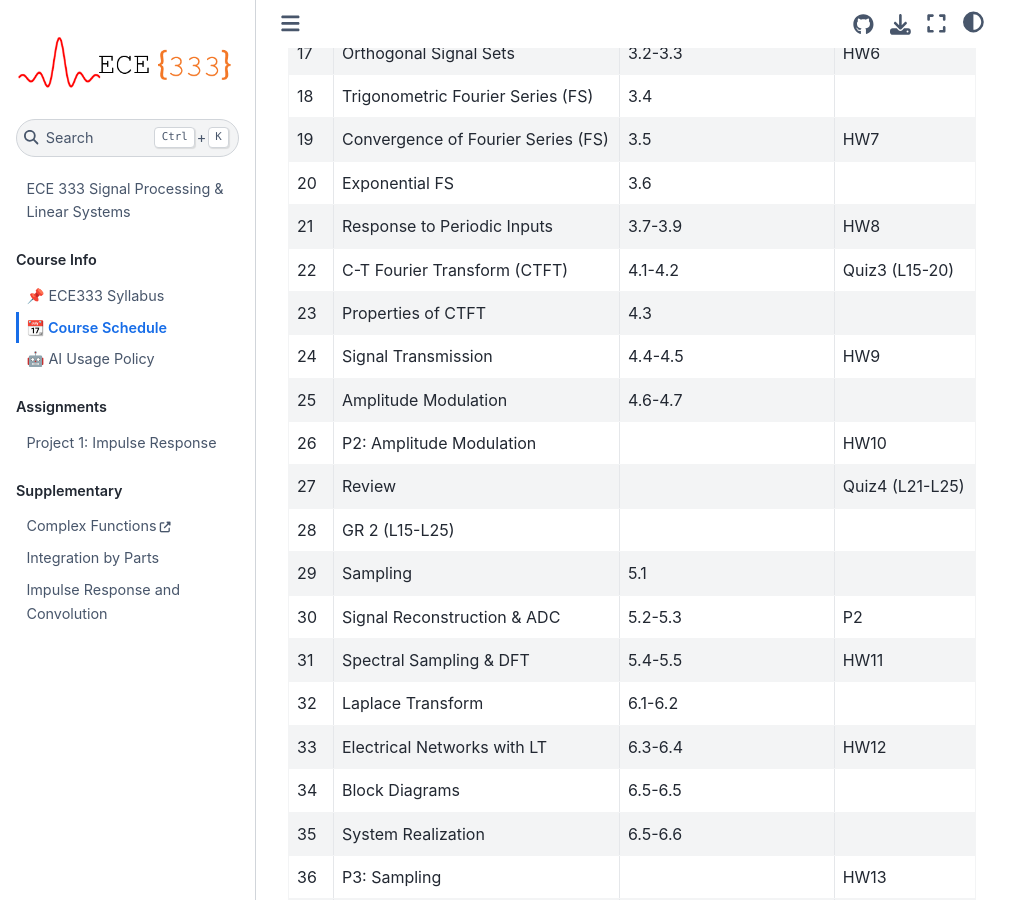
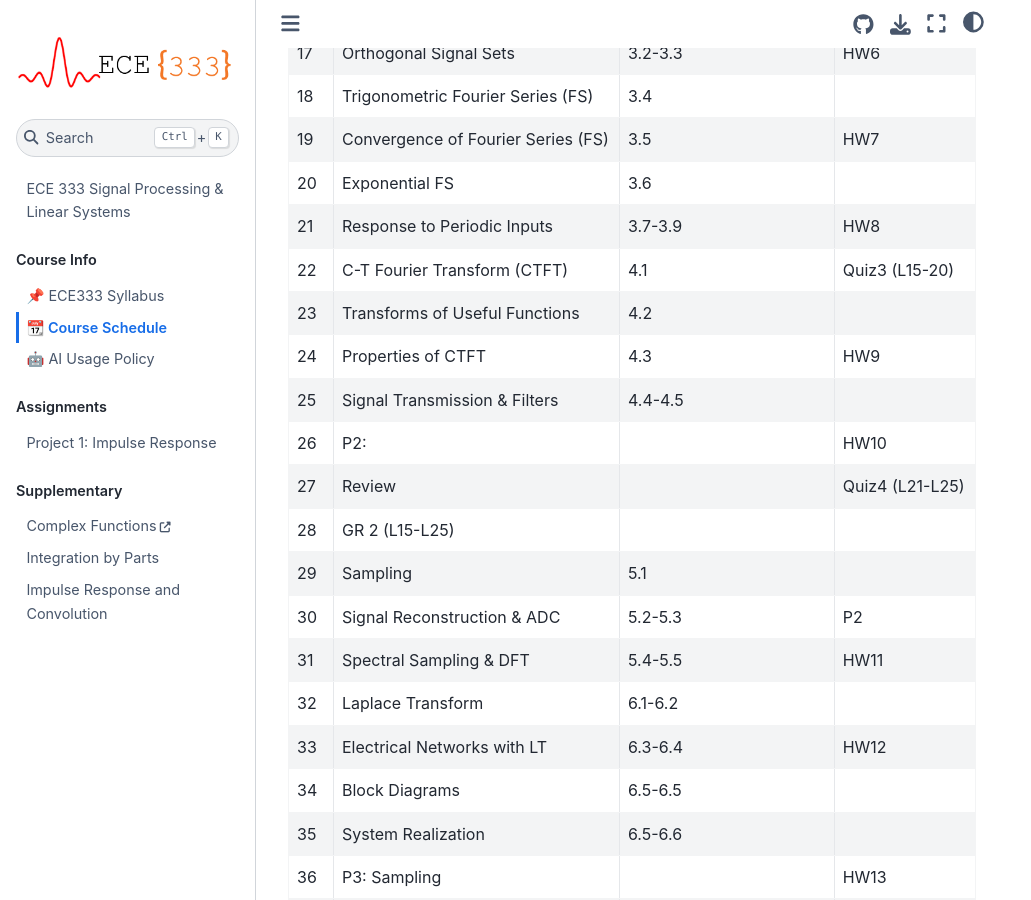
Before and after one commit to USAFA-ECE/ece333, a Jupyter Book: the page built from book/schedule.md, in a window 1280 px wide and 900 px high, scrolled down 1032 px. Shown: the whole window, without its empty margins (0-1031 px from the left). Built offline with Jupyter Book 1.0.4 settings and Sphinx 7.4.7 and the Sphinx Book theme 1.1.4, drawn with Linux system fonts in a browser that asks for light colours.

Commit message:
Updated schedule

```diff
--- a/book/schedule.md
+++ b/book/schedule.md
@@ -28,11 +28,11 @@ This schedule is subject to change as appropriate.
 |19 | Convergence of Fourier Series (FS) | 3.5             | HW7             |
 |20 | Exponential FS                    | 3.6              |                 |
 |21 | Response to Periodic Inputs       | 3.7-3.9          | HW8             |
-|22 | C-T Fourier Transform (CTFT)      | 4.1-4.2          | Quiz3 (L15-20)  |
-|23 | Properties of CTFT                | 4.3              |                 |
-|24 | Signal Transmission               | 4.4-4.5          | HW9             |
-|25 | Amplitude Modulation              | 4.6-4.7          |                 |
-|26 | P2: Amplitude Modulation          |                  | HW10            |
+|22 | C-T Fourier Transform (CTFT)      | 4.1              | Quiz3 (L15-20)  |
+|23 | Transforms of Useful Functions    | 4.2              |                 |
+|24 | Properties of CTFT                | 4.3              | HW9             |
+|25 | Signal Transmission & Filters     | 4.4-4.5          |                 |
+|26 | P2:                               |                  | HW10            |
 |27 | Review                            |                  | Quiz4 (L21-L25) |
 |28 | GR 2 (L15-L25)                    |                  |                 |
 |29 | Sampling                          | 5.1              |                 |
```
